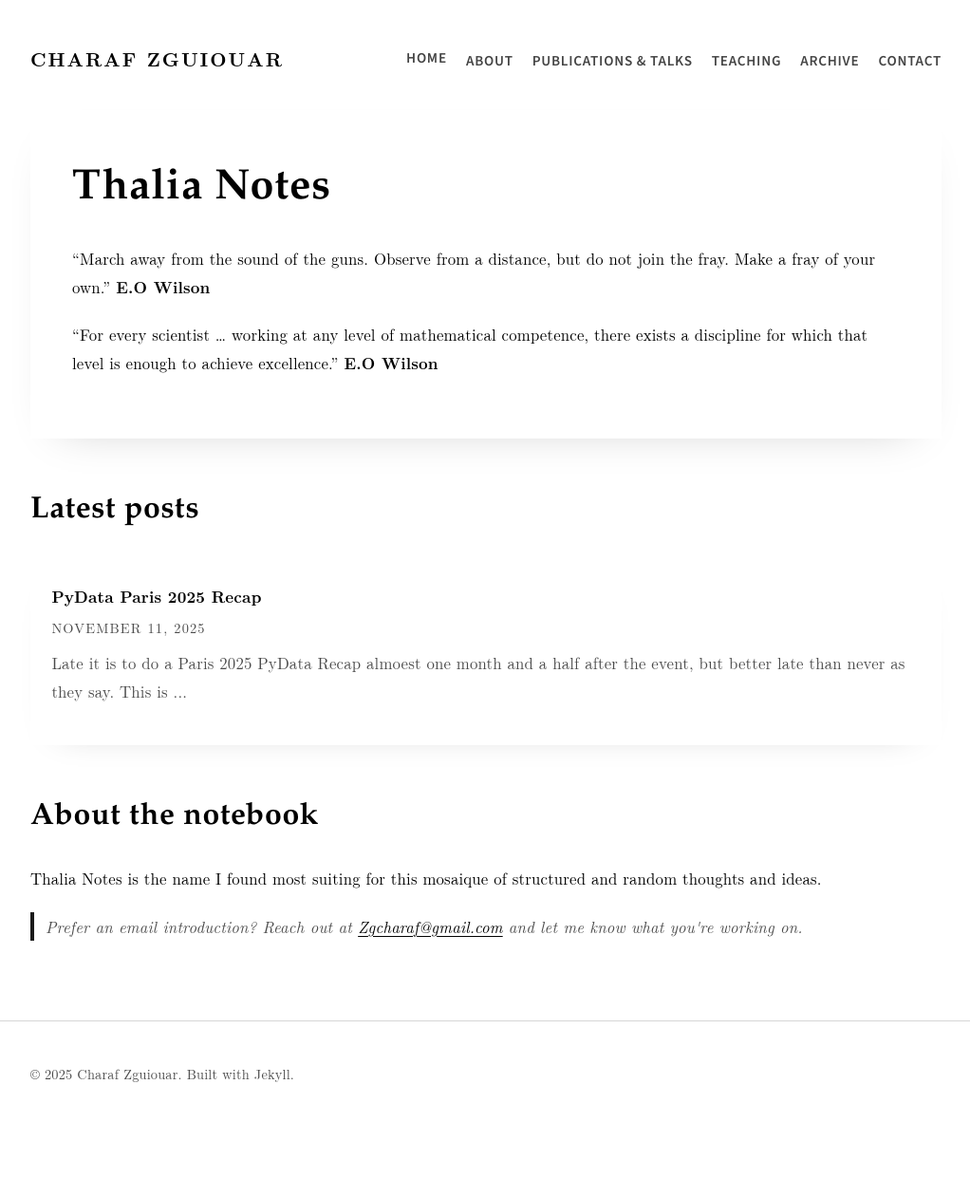
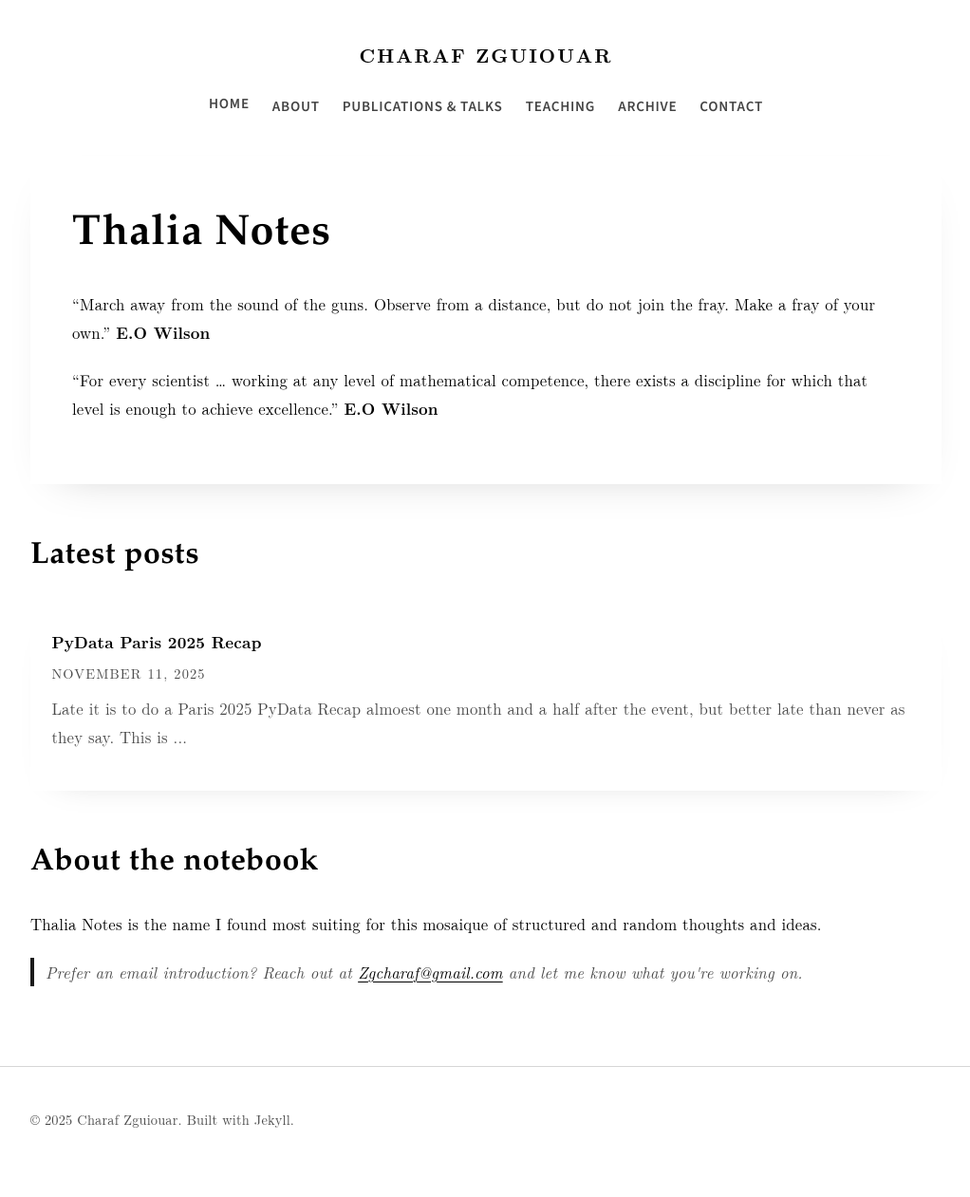
Before and after one commit to zgcharaf/zgcharaf.github.io, a Jekyll site: the page built from index.html, in a window 1280 px wide. Shown: the whole page at 95% size, without its empty margins (128-1150 px from the left). Built offline with Jekyll 4.4.1, drawn with Linux system fonts in a browser that asks for light colours; before the commit the page ends 1213 px from its top, so only the background shows below that.

Commit message:
Center navigation menu

```diff
--- a/assets/css/main.css
+++ b/assets/css/main.css
@@ -67,11 +67,10 @@ body {
 
 .header-inner {
   display: flex;
+  flex-direction: column;
   align-items: center;
-  justify-content: space-between;
   padding: 1.25rem 0;
-  gap: 1.25rem;
-  flex-wrap: wrap;
+  gap: 0.75rem;
 }
 
 .site-title {
@@ -84,7 +83,7 @@ body {
 }
 
 .site-nav {
-  flex: 1;
+  width: 100%;
 }
 
 .nav-list {
@@ -93,8 +92,8 @@ body {
   padding: 0;
   display: flex;
   align-items: center;
-  gap: 1.25rem;
-  justify-content: flex-end;
+  justify-content: center;
+  gap: 1.5rem;
   flex-wrap: wrap;
 }
 
@@ -119,9 +118,8 @@ body {
 
 @media (max-width: 720px) {
   .header-inner {
-    flex-direction: column;
-    align-items: flex-start;
-    gap: 1rem;
+    align-items: center;
+    text-align: center;
   }
 
   .site-nav {
@@ -129,7 +127,7 @@ body {
   }
 
   .nav-list {
-    justify-content: flex-start;
+    justify-content: center;
   }
 }
 
```
